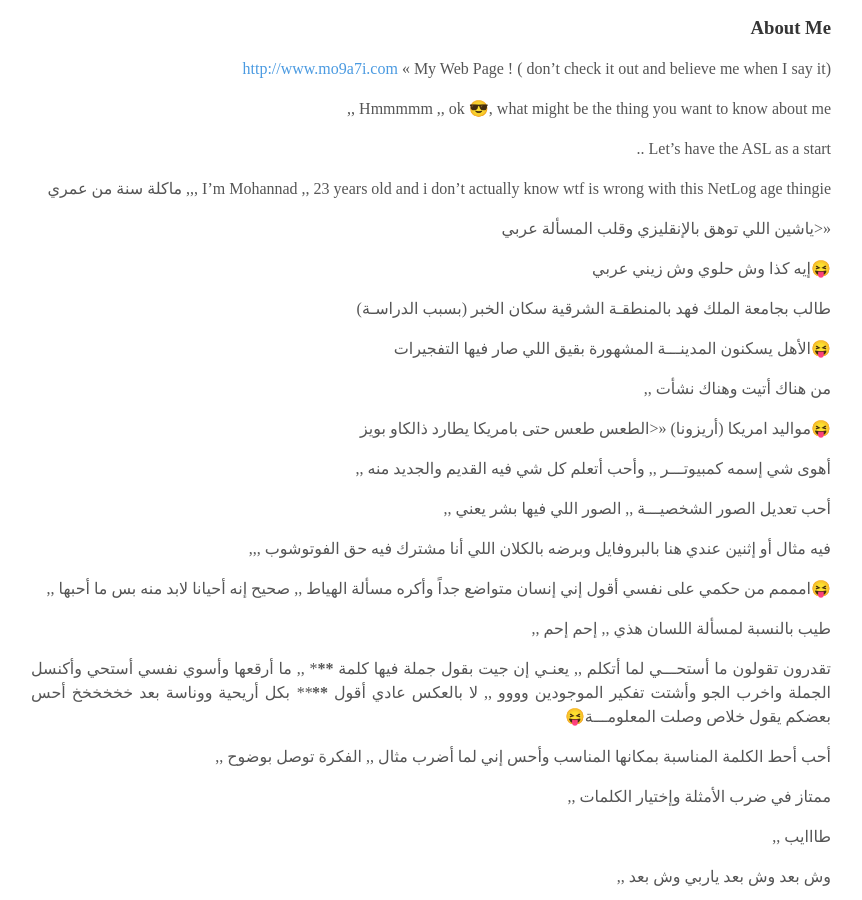
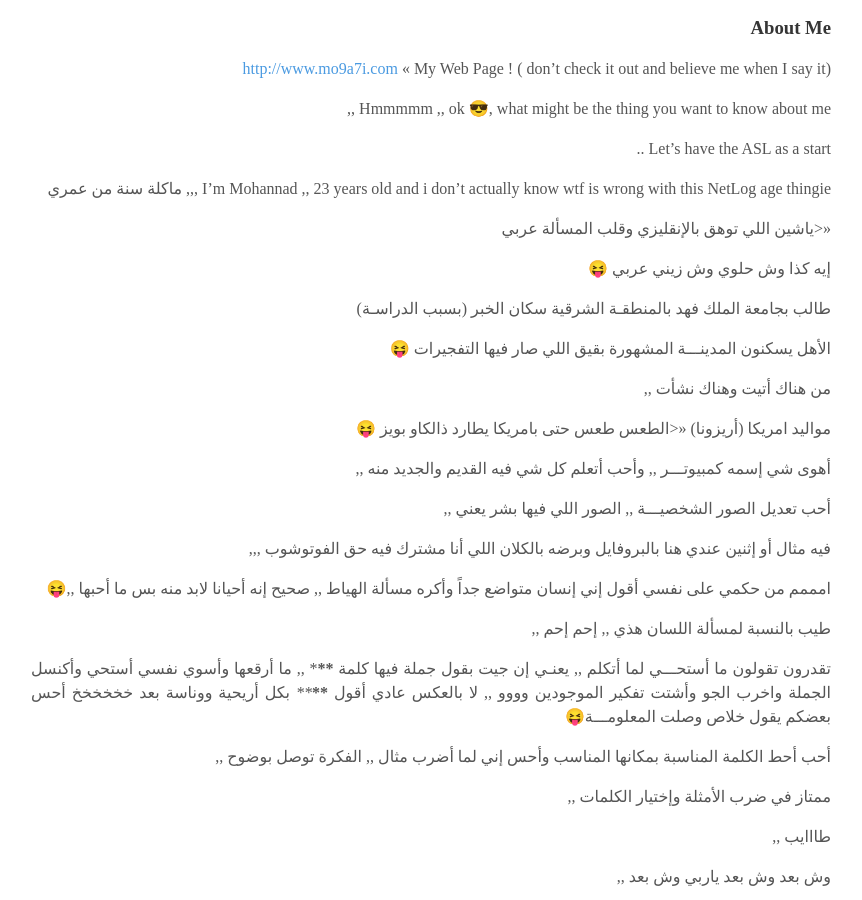
Before and after one commit to mo9a7i/jekyll_mo9a7i_com, a Jekyll site: the page built from _pages/about.md, in a window 1280 px wide and 900 px high, scrolled down 623 px. Shown: the whole window, without its empty margins (209-1071 px from the left). Built offline with Jekyll 4.4.1, drawn with Linux system fonts in a browser that asks for light colours; some web fonts are replaced.

```diff
--- a/_pages/about.md
+++ b/_pages/about.md
@@ -39,12 +39,12 @@ I'm Mohannad ,, 23 years old and i don't actually know wtf is wrong with this Ne
 <<<ياشين اللي توهق بالإنقليزي وقلب المسألة عربي
 
 
-😝إيه كذا وش حلوي وش زيني عربي
+إيه كذا وش حلوي وش زيني عربي 😝
 
 طالب بجامعة الملك فهد بالمنطقـة الشرقية سكان الخبر (بسبب الدراسـة)
 
 
-😝الأهل يسكنون المدينـــة المشهورة بقيق اللي صار فيها التفجيرات
+الأهل يسكنون المدينـــة المشهورة بقيق اللي صار فيها التفجيرات 😝
 
 
 
@@ -52,7 +52,7 @@ I'm Mohannad ,, 23 years old and i don't actually know wtf is wrong with this Ne
 
 
 
-😝مواليد امريكا (أريزونا) <<<الطعس طعس حتى بامريكا يطارد ذالكاو بويز
+مواليد امريكا (أريزونا) <<<الطعس طعس حتى بامريكا يطارد ذالكاو بويز 😝
 
 
 
@@ -68,7 +68,7 @@ I'm Mohannad ,, 23 years old and i don't actually know wtf is wrong with this Ne
 
 
 
-😝امممم من حكمي على نفسي أقول إني إنسان متواضع جداً وأكره مسألة الهياط ,, صحيح إنه أحيانا لابد منه بس ما أحبها ,,
+امممم من حكمي على نفسي أقول إني إنسان متواضع جداً وأكره مسألة الهياط ,, صحيح إنه أحيانا لابد منه بس ما أحبها ,,😝
 
 
 
```
